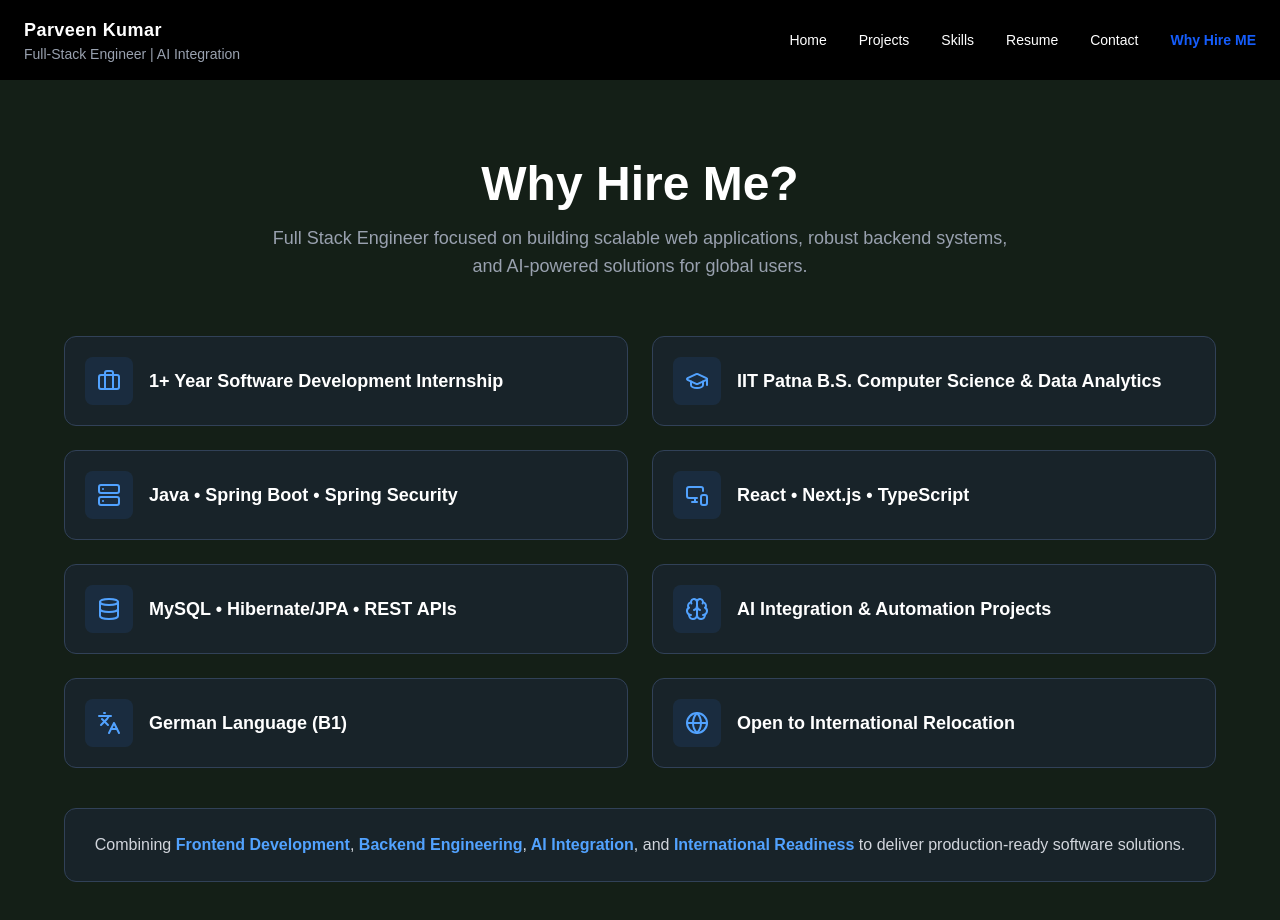
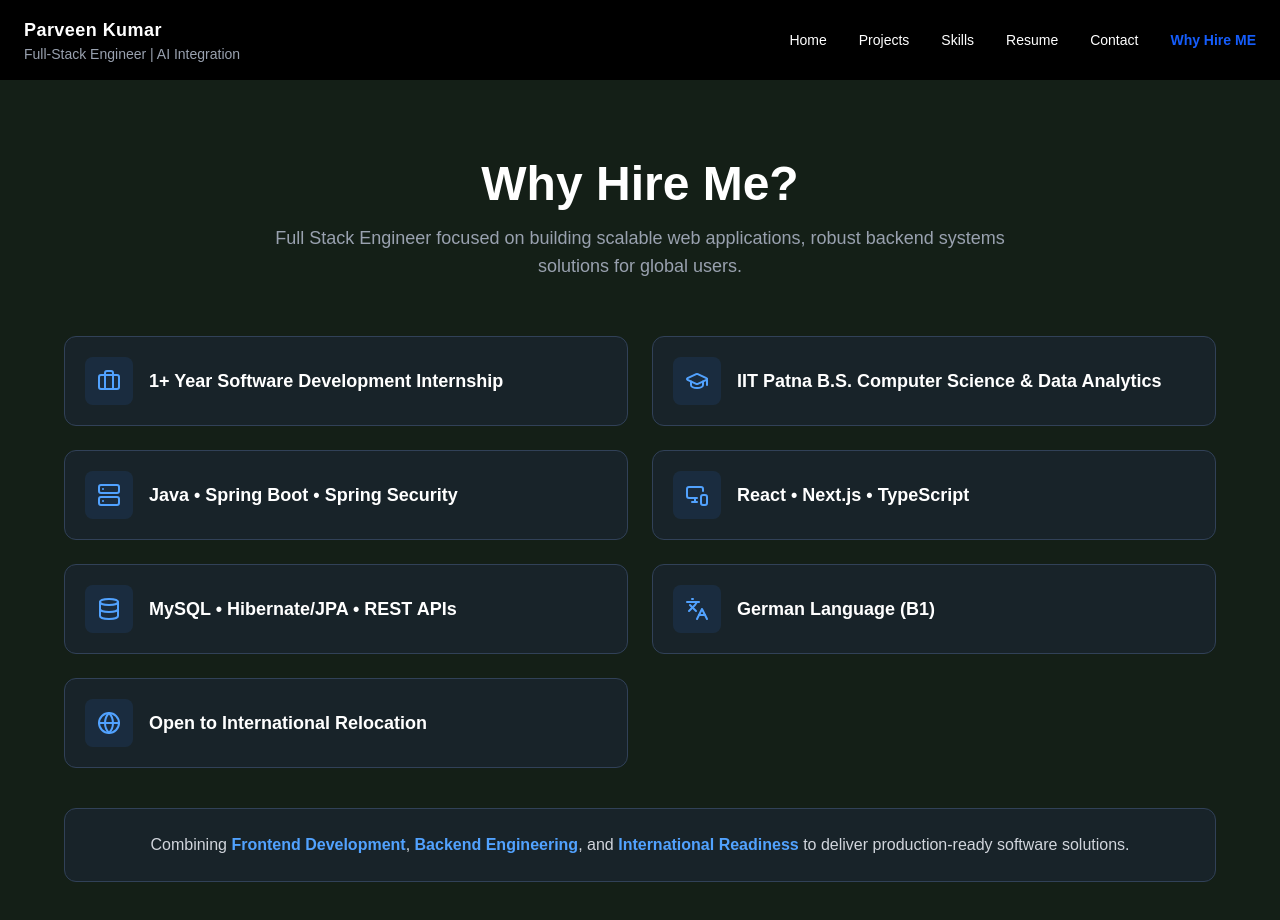
Before and after one commit to Parveen-collab/my-portfolio, a Next.js app: page /why-hire-me in a window 1280 px wide. Shown: the top 920 px of the page. Built offline with nearby package versions, Linux system fonts and the light colour scheme.

Commit message:
Remove AI Integration from WhyHireMe component
Removed AI Integration section and adjusted related text.

```diff
--- a/src/components/WhyHireMe.tsx
+++ b/src/components/WhyHireMe.tsx
@@ -32,10 +32,6 @@ const reasons = [
     title: "MySQL • Hibernate/JPA • REST APIs",
   },
   {
-    icon: Brain,
-    title: "AI Integration & Automation Projects",
-  },
-  {
     icon: Languages,
     title: "German Language (B1)",
   },
@@ -60,7 +56,7 @@ const WhyHireMe = () => {
 
           <p className="mx-auto max-w-3xl text-lg text-gray-400">
             Full Stack Engineer focused on building scalable web applications,
-            robust backend systems, and AI-powered solutions for global users.
+            robust backend systems solutions for global users.
           </p>
         </div>
 
@@ -96,9 +92,6 @@ const WhyHireMe = () => {
             <span className="font-semibold text-blue-400">
               {" "}Backend Engineering
             </span>,
-            <span className="font-semibold text-blue-400">
-              {" "}AI Integration
-            </span>,
             and
             <span className="font-semibold text-blue-400">
               {" "}International Readiness
```
